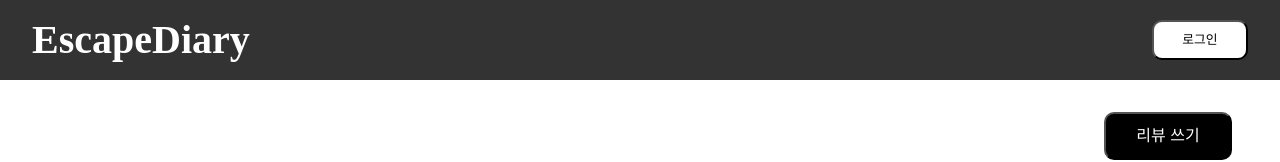
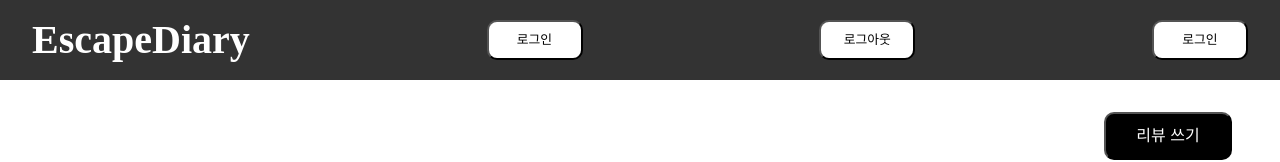
Before and after one commit to HyeonE0103/escapediary-FE, a React (Create React App) app: page / in a window 1280 px wide. Shown: the top 162 px of the page. Built offline with nearby package versions, Linux system fonts and the light colour scheme; no server answers.

Commit message:
feat: 로그아웃 기능 구현

```diff
--- a/src/components/common/Header.jsx
+++ b/src/components/common/Header.jsx
@@ -3,10 +3,22 @@ import Button from "./Button";
 import { styled } from "styled-components";
 import useNavigation from "../../hooks/useNavigation";
 import { useSelector } from "react-redux";
+import axios from "axios";
 
 const Header = ({ buttonShow }) => {
   const userData = useSelector((state) => state.userData);
   const { goToPath } = useNavigation();
+  const logout = async () => {
+    const api = process.env.REACT_APP_URL + "logout";
+    await axios
+      .post(api)
+      .then((res) => {
+        console.log(res.data);
+      })
+      .catch((err) => {
+        console.log(err);
+      });
+  };
   return (
     <HeaderWrap>
       <p onClick={() => goToPath("/")}>EscapeDiary</p>
@@ -23,6 +35,12 @@ const Header = ({ buttonShow }) => {
           로그인
         </Button>
       )}
+      <Button color={"white"} size={"small"} onClick={logout}>
+        로그아웃
+      </Button>
+      <Button color={"white"} size={"small"} onClick={() => goToPath("/login")}>
+        로그인
+      </Button>
     </HeaderWrap>
   );
 };
```
